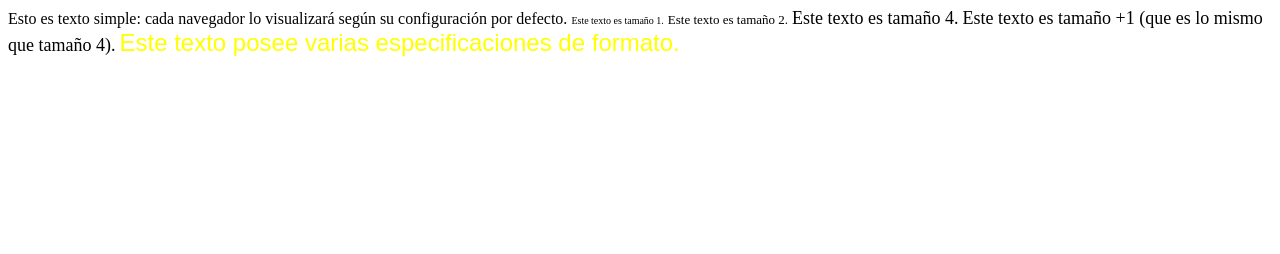
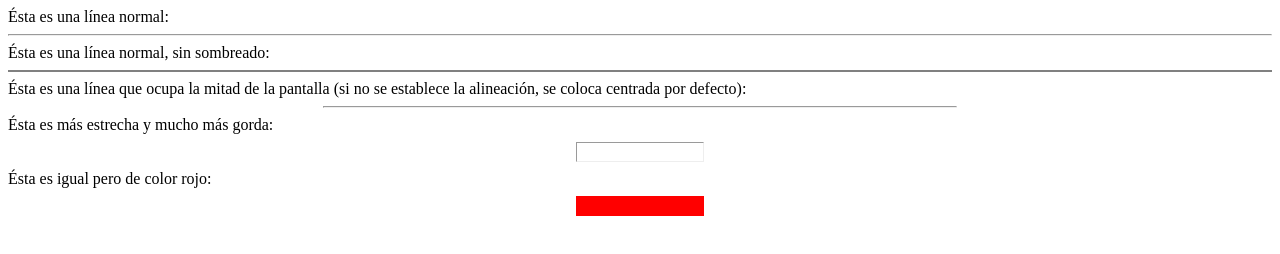
Before and after one commit to pedrounivalle/prueba2, a plain HTML site: page index.html in a window 1280 px wide. Drawn offline with Linux system fonts and the light colour scheme.

Commit message:
index
lineas

```diff
--- a/index.html
+++ b/index.html
@@ -1,13 +1,17 @@
 <HTML>
 <HEAD>
-<TITLE>Ejemplo 3</TITLE>
+<TITLE>Ejemplo 9</TITLE>
 </HEAD>
 <BODY>
-Esto es texto simple: cada navegador lo visualizará según su configuración por defecto.
-<FONT SIZE="1">Este texto es tamaño 1.</FONT>
-<FONT SIZE="2">Este texto es tamaño 2.</FONT>
-<FONT SIZE="4">Este texto es tamaño 4.</FONT>
-<FONT SIZE="+1">Este texto es tamaño +1 (que es lo mismo que tamaño 4).</FONT>
-<FONT FACE="Arial" SIZE="5" COLOR="FFFF00">Este texto posee varias especificaciones de formato.</FONT>
+Ésta es una línea normal:
+<HR>
+Ésta es una línea normal, sin sombreado:
+<HR noshade>
+Ésta es una línea que ocupa la mitad de la pantalla (si no se establece la alineación, se coloca centrada por defecto):
+<HR width="50%">
+Ésta es más estrecha y mucho más gorda:
+<HR width="10%" size="20">
+Ésta es igual pero de color rojo:
+<HR width="10%" size="20" color="#FF0000">
 </BODY>
 </HTML>
```
